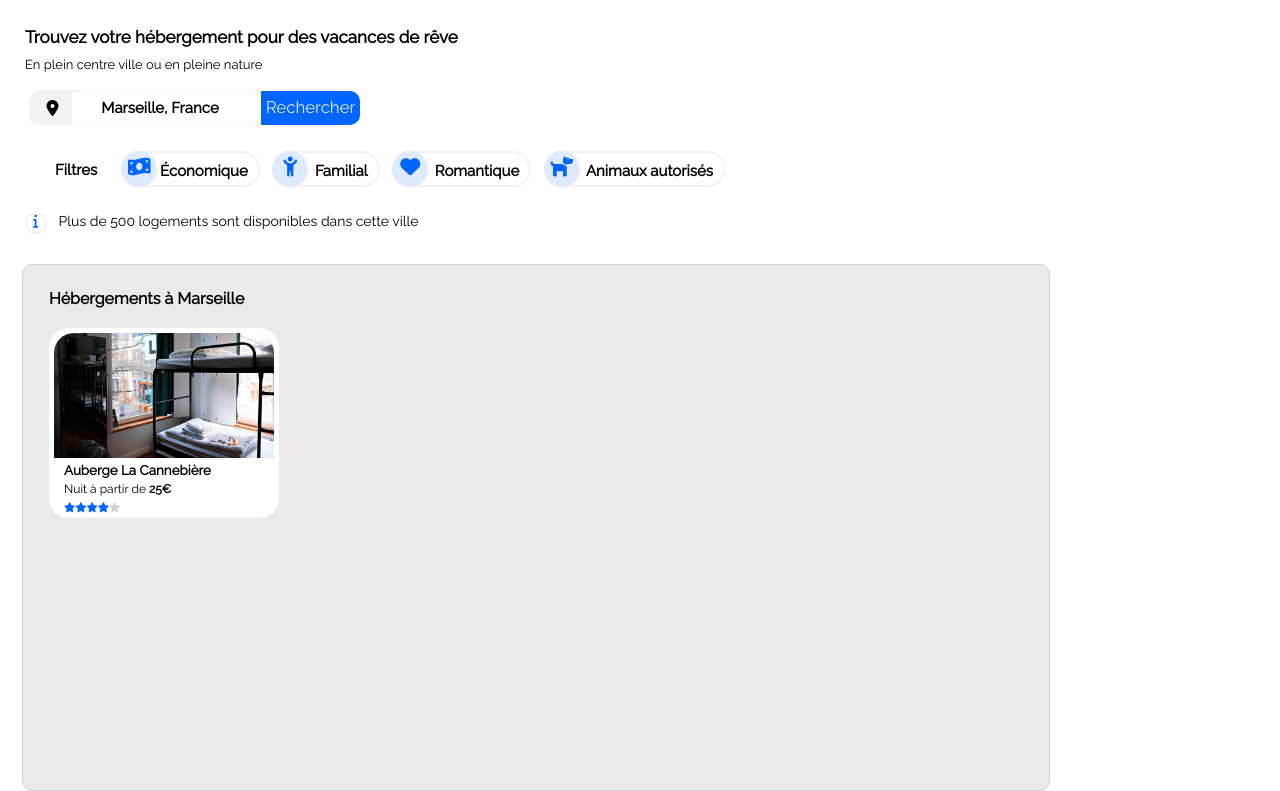
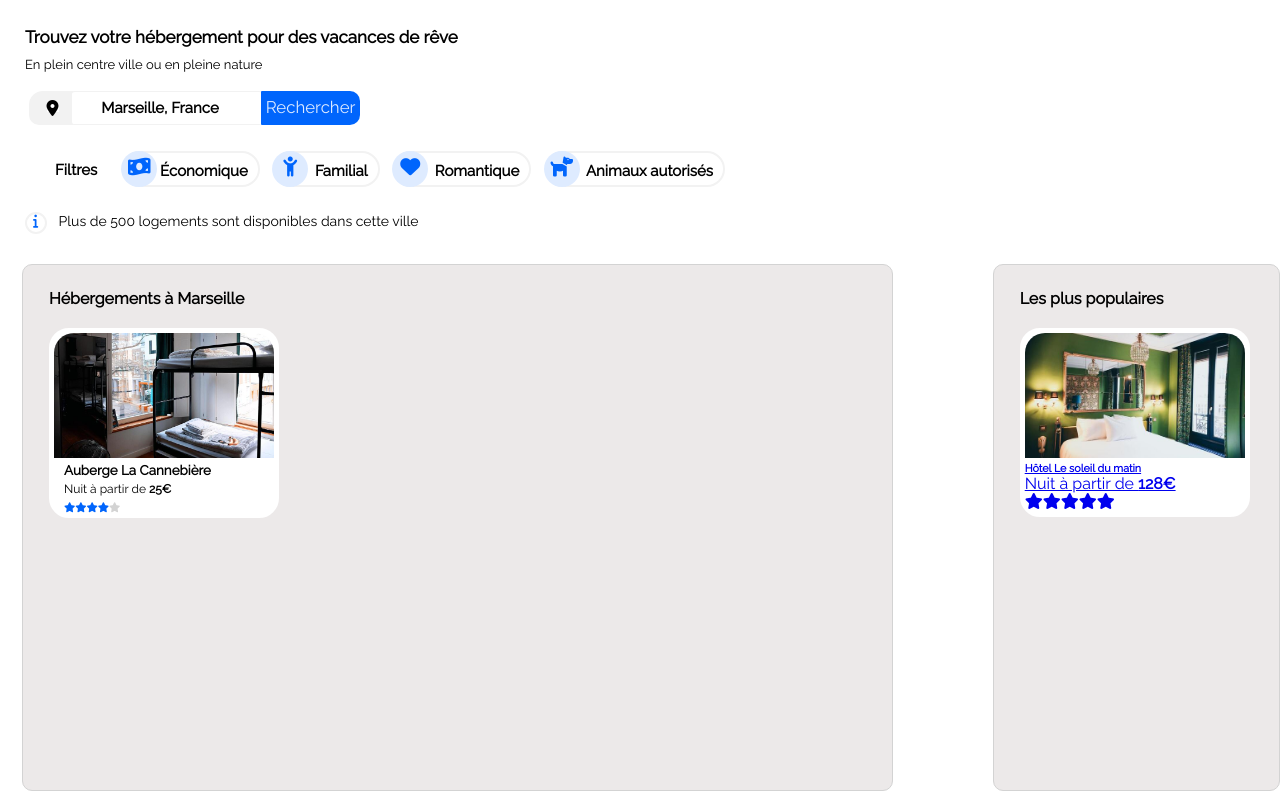
Before and after one commit to mohamedehn/openclassrooms.booki, a plain HTML site: page index.html in a window 1280 px wide. Shown: the part 67-858 px from the top of the page. Drawn offline with Linux system fonts and the light colour scheme; files that its build step writes are made by us from their sources.

Commit message:
début étape 7

```diff
--- a/css/style.css
+++ b/css/style.css
@@ -105,13 +105,13 @@ a:hover
     align-items: center;
     justify-content: center;
     border: 13px solid #f2f2f2 ;
-    height: 8.5px;
+    height: 7.6px;
     border-radius: 14px 1px 1px 10px;
     border-right-width: 20px;
     border-left-width: 18px;
     position: absolute right 10px;
     position: relative;
-    bottom: 0.5px; left: 3.5px;
+    bottom: 0px; left: 3.5px;
 }
 
 .formulaire .search
@@ -267,6 +267,12 @@ a:hover
 }
 
 /* Ci-dessous le CSS pour la partie cartes (hébergements à Marseille + les plus populaires + activités) */
+/*Premièrement la partie cartes hébergement à Marseille */
+
+.logements
+{
+    display: flex;
+}
 
 .cartes
 {
@@ -277,12 +283,12 @@ a:hover
     border: 1px solid lightgray;
     background-color: rgb(236, 233, 233);
     border-radius: 10px;
-    width: 1000px;
+    width: 1300px;
     height: 500px;
     font-size: 16px;
 }
 
-.cannebière
+.cartes .hébergements .cannebière
 {
     border: 10px solid white;
     border-width: 5px;
@@ -292,6 +298,7 @@ a:hover
     margin-top: 20px;
 }
 
+
 .bloc-cannebière .card-cannebière .image-cannebière
 {
     width: 220px;
@@ -300,26 +307,26 @@ a:hover
     object-fit: cover;
 }
 
-.card-body-cannebière
+.bloc-cannebière .card-cannebière .card-body-cannebière
 {
     background-color: white;
 
 }
 
-.card-titre-cannebière
+.bloc-cannebière .card-body-cannebière .card-titre-cannebière
 {
     padding-left: 10px ;
     font-size: 20px;
 }
 
-.card-prix-cannebière
+.bloc-cannebière .card-body-cannebière .card-prix-cannebière
 {
     font-size: 12px;
     padding-left: 10px;
     padding-top: 5px;
 }
 
-.card-stars-cannebière
+.bloc-cannebière .card-body-cannebière .card-stars-cannebière
 {
     padding-left: 10px;
     padding-top: 5px;
@@ -327,13 +334,47 @@ a:hover
     color: #0065FC;
 }
 
-.greystar
+.bloc-cannebière .card-body-cannebière .greystar
 {
     color: lightgray;
 }
 
-.liencarte
+.cartes .hébergements .cannebière .liencarte-cannebière
 {
     color: black;
     text-decoration: none;
 }
+
+/* Ci-dessous CSS pour la partie "Les plus populaires" */
+
+.milieu-page .logements .populaires
+{
+    margin-top: 30px;
+    margin-left: 100px;
+    padding-left: 26px;
+    padding-top: 25px;
+    border: 1px solid lightgray;
+    background-color: rgb(236, 233, 233);
+    border-radius: 10px;
+    width: 400px;
+    height: 500px;
+    font-size: 16px;
+}
+
+.milieu-page .logements .populaires .hôtelsoleil
+{
+    border: 10px solid white;
+    border-width: 5px;
+    width: 220px;
+    border-radius: 20px;
+    background-color: white;
+    margin-top: 20px;
+}
+
+.milieu-page .logements .populaires .hôtelsoleil .bloc-hôtelsoleil .image-hôtelsoleil
+{
+    width: 220px;
+    border-radius: 20px 20px 0px 0px;
+    height: 125px;
+    object-fit: cover;
+}
--- a/index.html
+++ b/index.html
@@ -73,14 +73,14 @@
 
          <main class="milieu-page">
         <!-- Ci-dessous sera la section "Hébergements à Marseille" incluant le aside Les plus populaires" -->
-            <section class="cartes">
-
+            <section class="logements">
+         <article class="cartes">
                   <div> <h4 class="titrehébergements"> Hébergements à Marseille </h4> </div>
 
                <div class="hébergements">
 
                   <div class="cannebière">
-                     <a href="#" class="liencarte">
+                     <a href="#" class="liencarte-cannebière">
                         <div class="bloc-cannebière">
                            <!-- Image -->
                            <div class="card-cannebière"><img src="images/cannebière2.png" alt="image-cannebière" class="image-cannebière"/></div>
@@ -130,15 +130,51 @@
                      <div class="amina"></div>
 
                   </div>
+               </div>
+         </article>
 
-               </div>
                   <aside class="populaires">
+
+                     <div> <h4 class="titrepopulaire"> Les plus populaires </h4> </div>
+
+               <div class="logements-populaires">
+
+                  <div class="hôtelsoleil">
+                     <a href="#" class="liencarte-hôtelsoleil">
+                        <div class="bloc-hôtelsoleil">
+                           <!-- Image -->
+                           <div class="card-hôtelsoleil"><img src="images/hôtelsoleil.png" alt="image-hôtelsoleil" class="image-hôtelsoleil"/></div>
+                           <!-- Fin de l'image -->
+
+                           <!-- Corp de l'image -->
+                           <div class="card-body-hôtelsoleil">
+
+                               <!-- Titre -->
+                               <div class="card-titre-hôtelsoleil">
+                                   <h6>Hôtel Le soleil du matin</h6>
+                               </div>
+
+                               <!-- Prix -->
+                               <div class="card-prix-hôtelsoleil">
+                                   <p>Nuit à partir de <strong>128€</strong></p>
+                               </div>
+
+                               <!-- Etoiles notation-->
+                               <div class="card-stars-cannebière">
+                                   <p> <i class="fa-solid fa-star"></i><i class="fa-solid fa-star"></i><i class="fa-solid fa-star"></i><i class="fa-solid fa-star"></i><i class="fa-solid fa-star"></i>
+                                    </p>
+                               </div>
+                           </div>
+
+                        </div>
+                     </a>
+                  </div>
 
                   </aside>
             </section>
 
             <!-- Ci-dessous sera la section "Activités à Marseille"-->
-            <section class="populaires">
+            <section class="activités">
 
             </section>
          </main>
```
Also changed, not shown: images/hôtelsoleil.png (added).
